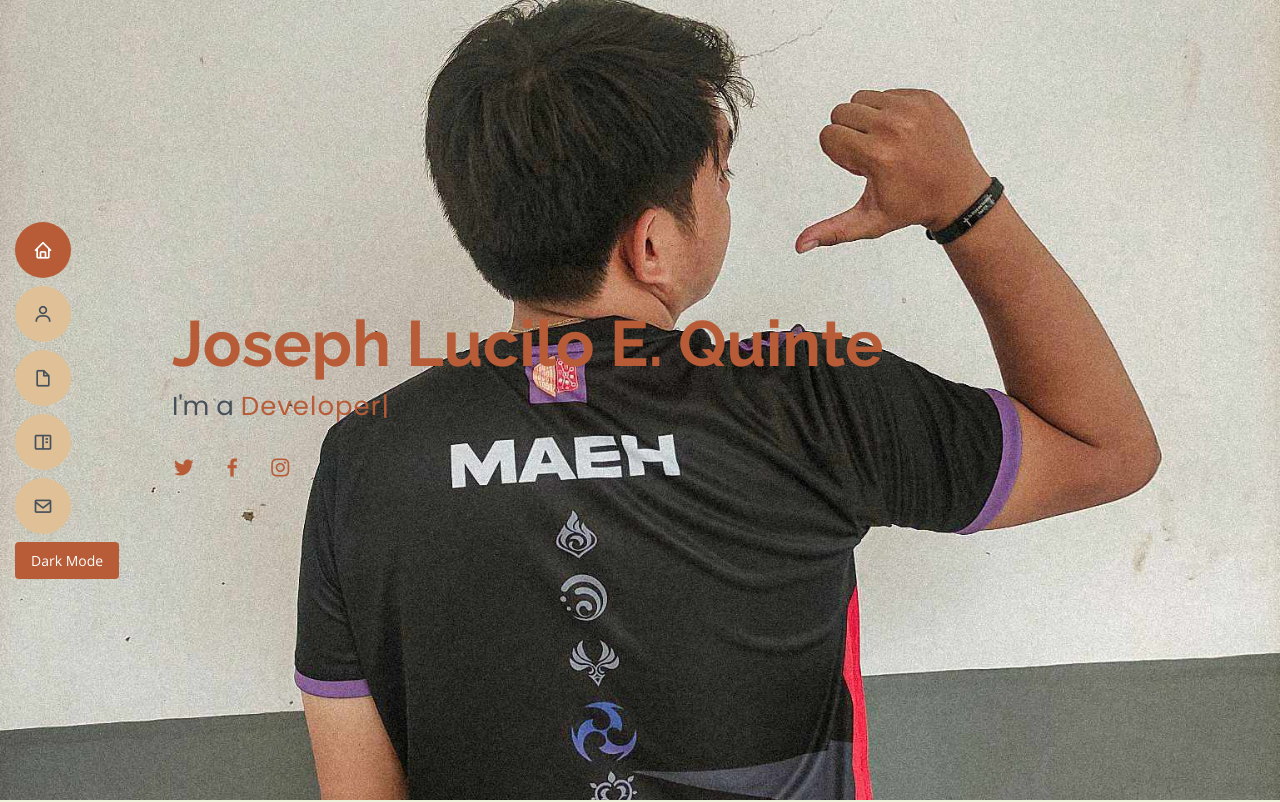
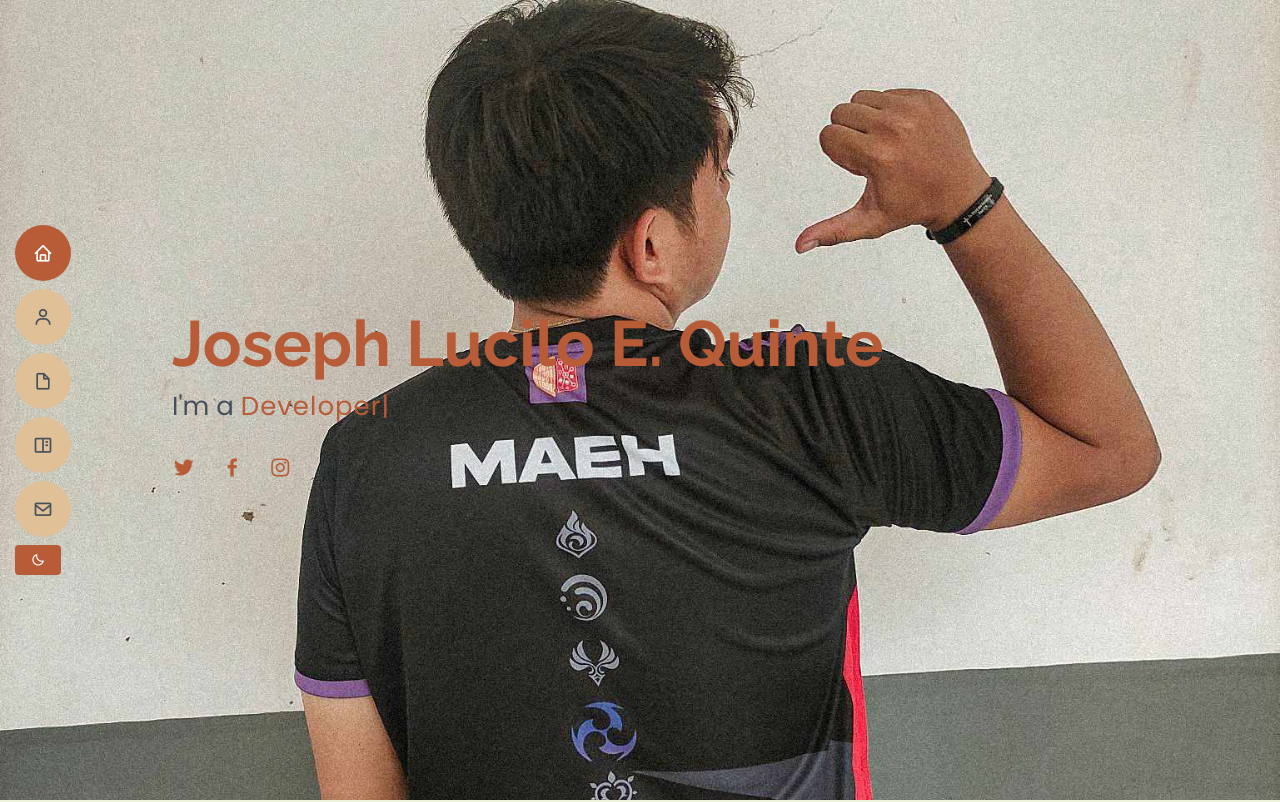
Before and after one commit to josengmundo101/it110_Midterm_LandingPage, a plain HTML site: page index.html in a window 1280 px wide. Shown: the top 802 px of the page. Drawn offline with nearby package versions, Linux system fonts and the light colour scheme.

Commit message:
finalize

```diff
--- a/index.html
+++ b/index.html
@@ -53,7 +53,7 @@
         <li><a href="#resume" class="scrollto"><i class="bx bx-file-blank"></i> <span>Resume</span></a></li>
         <li><a href="#portfolio" class="scrollto"><i class="bx bx-book-content"></i> <span>Portfolio</span></a></li>
         <li><a href="#contact" class="scrollto"><i class="bx bx-envelope"></i> <span>Contact</span></a></li>
-        <button id="dark-mode-toggle">Dark Mode</button>
+        <button id="dark-mode-toggle" class="bx bx-moon"></button>
       </ul>
     </nav><!-- .nav-menu -->
 
```
